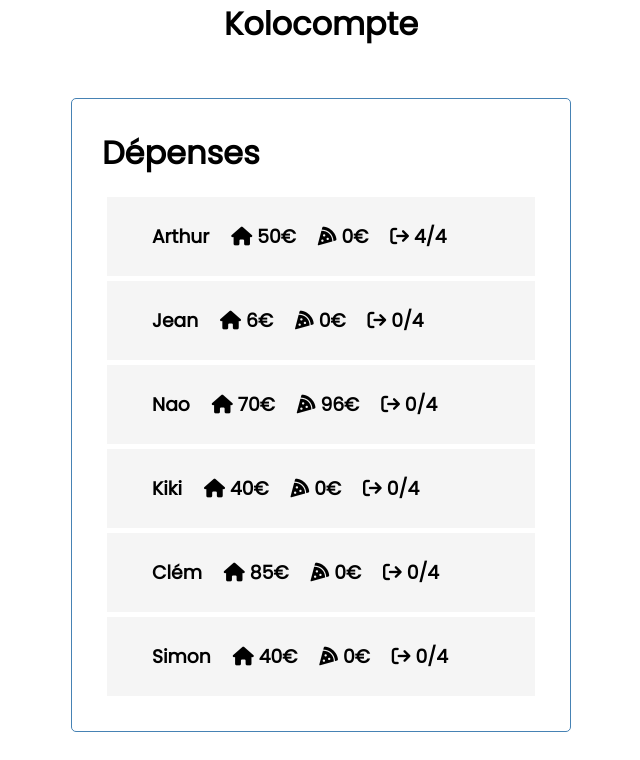
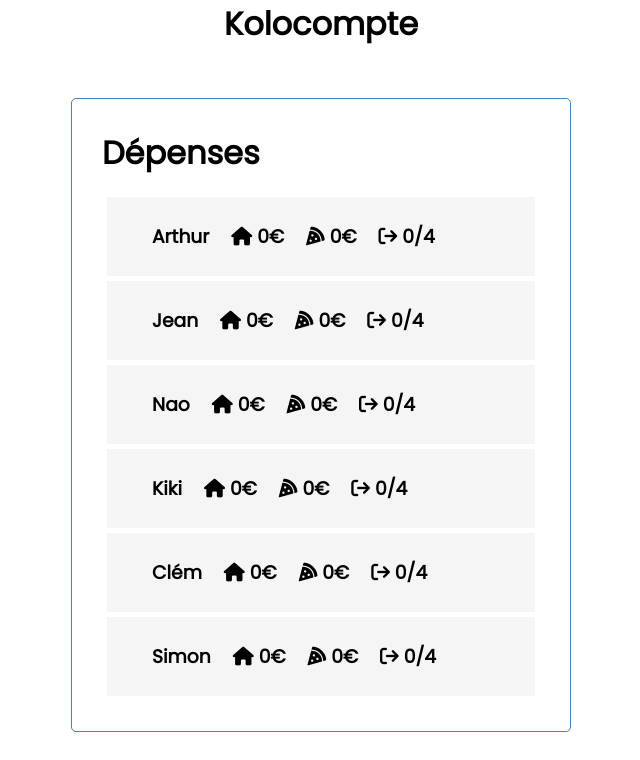
Before and after one commit to JeanMainguy/Kolocompte, a Vue app: page / in a window 1280 px wide. Shown: the top 760 px of the page, without its empty margins (319-959 px from the left). Built offline with nearby package versions, Linux system fonts and the light colour scheme.

Commit message:
reset expenses for all members

```diff
--- a/src/App.vue
+++ b/src/App.vue
@@ -237,16 +237,16 @@ export default {
       id:0,
       name:"Arthur",
       food_expenses:[],
-     house_expenses:[50],
+     house_expenses:[],
       expense_sum:0,
       balance:0,
-      week_away:4,
+      week_away:0,
     },
     {
       id:1,
       name:"Jean",
       food_expenses:[],
-     house_expenses:[6],
+     house_expenses:[],
       expense_sum:0,
       balance:0,
       week_away:0,
@@ -254,8 +254,8 @@ export default {
     {
       id:2,
       name:"Nao",
-      food_expenses:[8,88],
-     house_expenses:[70],
+      food_expenses:[],
+     house_expenses:[],
       expense_sum:0,
       balance:0,
       week_away:0,
@@ -264,7 +264,7 @@ export default {
       id:3,
       name:"Kiki",
       food_expenses:[],
-     house_expenses:[40],
+     house_expenses:[],
       expense_sum:0,
       balance:0,
       week_away:0,
@@ -273,7 +273,7 @@ export default {
       id:4,
       name:"Clém",
       food_expenses:[],
-     house_expenses:[85],
+     house_expenses:[],
       expense_sum:0,
       balance:0,
       week_away:0,
@@ -282,7 +282,7 @@ export default {
       id:5,
       name:"Simon",
       food_expenses:[],
-     house_expenses:[40],
+     house_expenses:[],
       expense_sum:0,
       balance:0,
       week_away:0,
```
